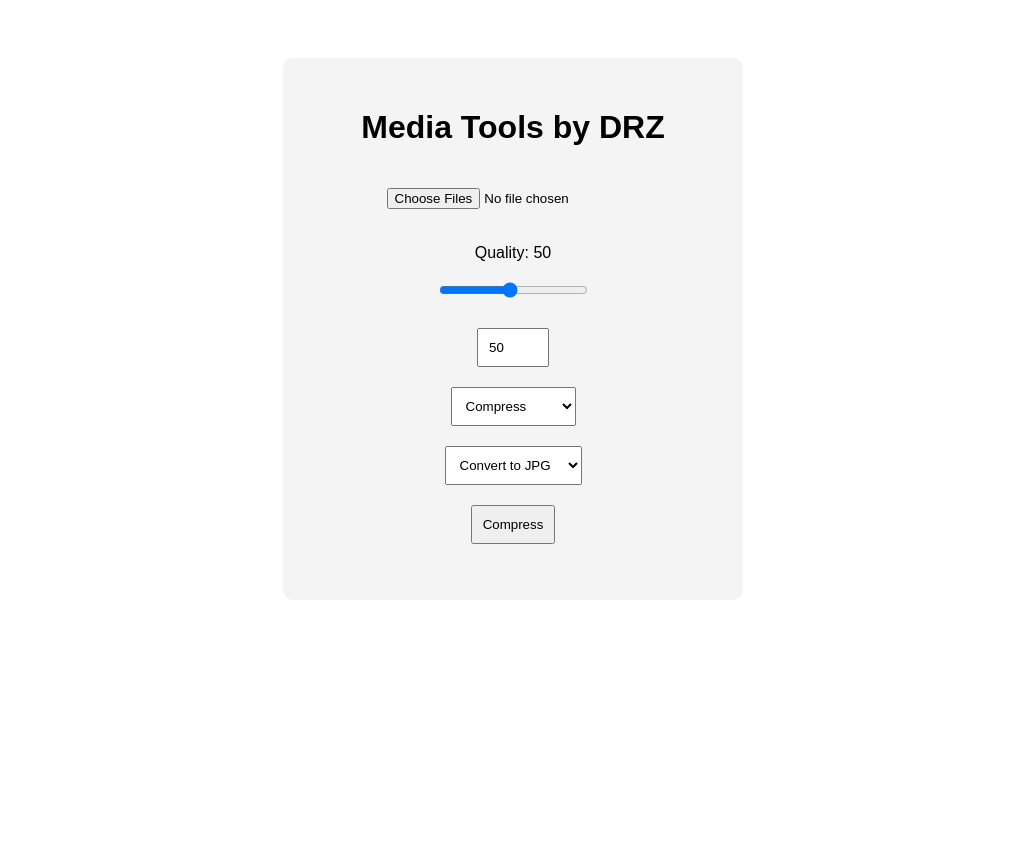
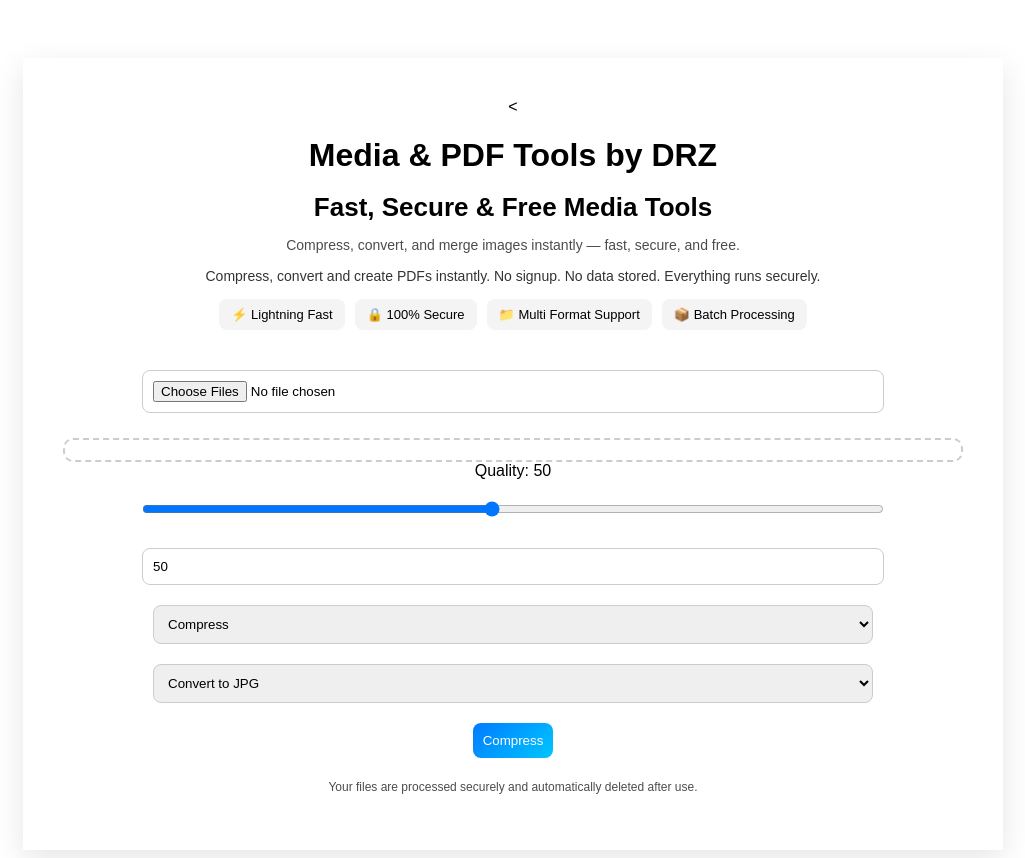
Before and after one commit to Dronzly/media-compressor, a FastAPI app: page / in a window 1280 px wide. Shown: the whole page, without its empty margins (127-1152 px from the left). Before the commit the page ends 544 px from the top, so only its background shows below. Run offline with FastAPI, Linux system fonts and the light colour scheme.

Commit message:
UI Upgrading

```diff
--- a/templates/index.html
+++ b/templates/index.html
@@ -27,12 +27,12 @@ body {
 }
 
 .container {
-    background: var(--box);
-    padding: 30px;
-    border-radius: 10px;
-    width: 400px;
+    max-width: 900px;
+    width: 90%;
     margin: auto;
 }
+
+
 
 input, button, select {
     margin: 10px;
@@ -51,13 +51,12 @@ input, button, select {
     height: 80px;
     cursor: grab;
     position: relative;
-    transition: transform 0.2s ease, opacity 0.2s ease;
+    transition: 0.2s;
 }
 
-.preview-item:active {
-    cursor: grabbing;
-    transform: scale(1.05);
-    opacity: 0.7;
+.preview-item.dragging {
+    opacity: 0.5;
+    transform: scale(1.1);
 }
 
 .preview-item img {
@@ -91,24 +90,107 @@ input, button, select {
     font-size: 12px;
     cursor: pointer;
 }
+.hero {
+    margin-bottom: 30px;
+}
 
-/* 🔥 custom drag preview */
-#dragPreview {
-    position: fixed;
-    pointer-events: none;
-    z-index: 9999;
-    width: 80px;
-    height: 80px;
+.hero h1 {
+    font-size: 26px;
+    margin-bottom: 10px;
+}
+
+.hero p {
+    font-size: 14px;
     opacity: 0.8;
-    display: none;
+    margin-bottom: 15px;
 }
+
+.features {
+    display: flex;
+    flex-wrap: wrap;
+    justify-content: center;
+    gap: 10px;
+}
+
+.features div {
+    background: var(--box);
+    padding: 8px 12px;
+    border-radius: 8px;
+    font-size: 13px;
+}
+
+button {
+    background: linear-gradient(135deg, #007BFF, #00C6FF);
+    color: white;
+    border: none;
+    cursor: pointer;
+    border-radius: 8px;
+    transition: 0.2s ease;
+}
+
+button:hover {
+    opacity: 0.9;
+}
+
+.container {
+    padding: 40px;
+}
+
+h1 {
+    margin-bottom: 10px;
+}
+
+form {
+    margin-top: 20px;
+}
+input, select {
+    width: 80%;
+    border-radius: 8px;
+    border: 1px solid #ccc;
+    outline: none;
+}
+
+input:focus, select:focus {
+    border-color: #007BFF;
+}
+
+#previewContainer {
+    justify-content: center;
+    padding: 10px;
+    border: 2px dashed #ccc;
+    border-radius: 10px;
+}
+
+.container {
+    box-shadow: 0 10px 30px rgba(0,0,0,0.1);
+}
+
 </style>
 </head>
 
 <body>
 
 <div class="container">
-<h1>Media Tools by DRZ</h1>
+<<h1>Media & PDF Tools by DRZ</h1>
+
+<div class="hero">
+    <h1>Fast, Secure & Free Media Tools</h1>
+<p style="opacity:0.7; font-size:14px;">
+Compress, convert, and merge images instantly — fast, secure, and free.
+</p>
+    <p>
+        Compress, convert and create PDFs instantly.
+        No signup. No data stored. Everything runs securely.
+    </p>
+
+    <div class="features">
+        <div>⚡ Lightning Fast</div>
+        <div>🔒 100% Secure</div>
+        <div>📁 Multi Format Support</div>
+        <div>📦 Batch Processing</div>
+    </div>
+</div>
+
 <form id="uploadForm">
 <input type="file" id="fileInput" multiple required>
 <div id="previewContainer"></div>
@@ -130,24 +212,25 @@ input, button, select {
 </select><br>
 
 <button type="submit" id="submitBtn">Compress</button>
+
 </form>
+<p style="font-size:12px; opacity:0.7;">
+    Your files are processed securely and automatically deleted after use.
+</p>
 
 <p id="pageCount"></p>
 <p id="result"></p>
 <a id="downloadLink"></a>
 </div>
 
-<!-- 🔥 drag preview element -->
-<img id="dragPreview">
-
 <script>
-const pageCount = document.getElementById("pageCount");
-const form = document.getElementById("uploadForm");
 const fileInput = document.getElementById("fileInput");
 const previewContainer = document.getElementById("previewContainer");
+const pageCount = document.getElementById("pageCount");
+
+const form = document.getElementById("uploadForm");
 const result = document.getElementById("result");
 const downloadLink = document.getElementById("downloadLink");
-const dragPreview = document.getElementById("dragPreview");
 
 const modeSelect = document.getElementById("mode");
 const formatSelect = document.getElementById("format");
@@ -158,9 +241,9 @@ const input = document.getElementById("qualityInput");
 const valueText = document.getElementById("qualityValue");
 
 let fileList = [];
-let dragStartIndex = null;
+let dragIndex = null;
 
-// sync
+// sync quality
 function sync(val) {
     slider.value = val;
     input.value = val;
@@ -173,9 +256,9 @@ input.oninput = () => sync(input.value);
 modeSelect.addEventListener("change", () => {
     const mode = modeSelect.value;
 
-    slider.disabled = (mode !== "compress");
-    input.disabled = (mode !== "compress");
-    formatSelect.disabled = (mode !== "convert");
+    slider.disabled = mode !== "compress";
+    input.disabled = mode !== "compress";
+    formatSelect.disabled = mode !== "convert";
 
     submitBtn.innerText =
         mode === "pdf" ? "Create PDF" :
@@ -186,11 +269,11 @@ modeSelect.addEventListener("change", () => {
 // file select
 fileInput.addEventListener("change", () => {
     fileList = Array.from(fileInput.files);
-    updatePreview();
+    render();
 });
 
 // render preview
-function updatePreview() {
+function render() {
     previewContainer.innerHTML = "";
 
     fileList.forEach((file, index) => {
@@ -202,23 +285,23 @@ function updatePreview() {
         const img = document.createElement("img");
         img.src = URL.createObjectURL(file);
 
-        const number = document.createElement("div");
-        number.className = "preview-number";
-        number.innerText = index + 1;
+        const num = document.createElement("div");
+        num.className = "preview-number";
+        num.innerText = index + 1;
 
-        const removeBtn = document.createElement("button");
-        removeBtn.className = "remove-btn";
-        removeBtn.innerText = "×";
+        const remove = document.createElement("button");
+        remove.className = "remove-btn";
+        remove.innerText = "×";
 
-        removeBtn.onclick = (e) => {
+        remove.onclick = (e) => {
             e.stopPropagation();
             fileList.splice(index, 1);
-            updatePreview();
+            render();
         };
 
         div.appendChild(img);
-        div.appendChild(number);
-        div.appendChild(removeBtn);
+        div.appendChild(num);
+        div.appendChild(remove);
         previewContainer.appendChild(div);
     });
 
@@ -230,38 +313,36 @@ previewContainer.addEventListener("dragstart", (e) => {
     const item = e.target.closest(".preview-item");
     if (!item) return;
 
-    dragStartIndex = item.dataset.index;
+    dragIndex = item.dataset.index;
+    item.classList.add("dragging");
+
+    // REQUIRED for drag to work
     e.dataTransfer.setData("text/plain", "");
 
     const img = item.querySelector("img");
-    dragPreview.src = img.src;
-    dragPreview.style.display = "block";
-});
-
-// follow cursor
-document.addEventListener("dragover", (e) => {
-    dragPreview.style.left = e.pageX + "px";
-    dragPreview.style.top = e.pageY + "px";
+    e.dataTransfer.setDragImage(img, 40, 40);
 });
 
 // drag end
-previewContainer.addEventListener("dragend", () => {
-    dragPreview.style.display = "none";
+previewContainer.addEventListener("dragend", (e) => {
+    const item = e.target.closest(".preview-item");
+    if (item) item.classList.remove("dragging");
 });
 
-// drop reorder
+// allow drop
 previewContainer.addEventListener("dragover", (e) => e.preventDefault());
 
+// drop reorder
 previewContainer.addEventListener("drop", (e) => {
-    const item = e.target.closest(".preview-item");
-    if (!item) return;
+    const target = e.target.closest(".preview-item");
+    if (!target) return;
 
-    const dragEndIndex = item.dataset.index;
+    const dropIndex = target.dataset.index;
 
-    [fileList[dragStartIndex], fileList[dragEndIndex]] =
-    [fileList[dragEndIndex], fileList[dragStartIndex]];
+    [fileList[dragIndex], fileList[dropIndex]] =
+    [fileList[dropIndex], fileList[dragIndex]];
 
-    updatePreview();
+    render();
 });
 
 // submit
@@ -281,12 +362,9 @@ form.addEventListener("submit", async (e) => {
 
     const formData = new FormData();
 
-    fileList.forEach(file => {
-        formData.append("files", file);
-    });
+    fileList.forEach(file => formData.append("files", file));
 
     formData.append("mode", mode);
-
     if (mode === "compress") formData.append("quality", quality);
     if (mode === "convert") formData.append("format", format);
 
```
